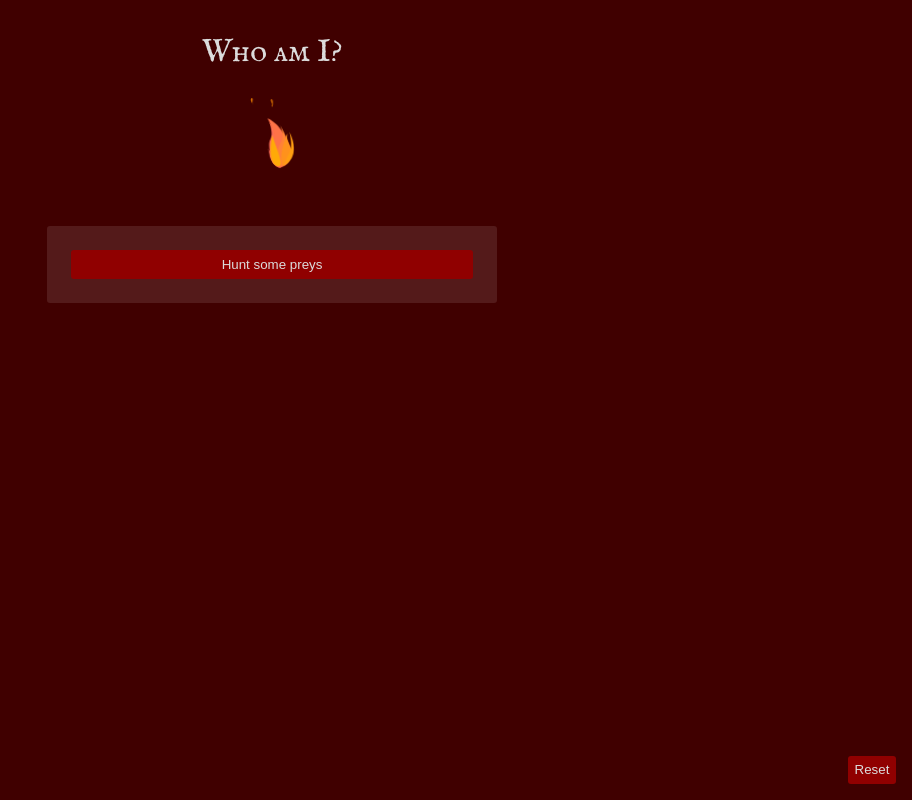
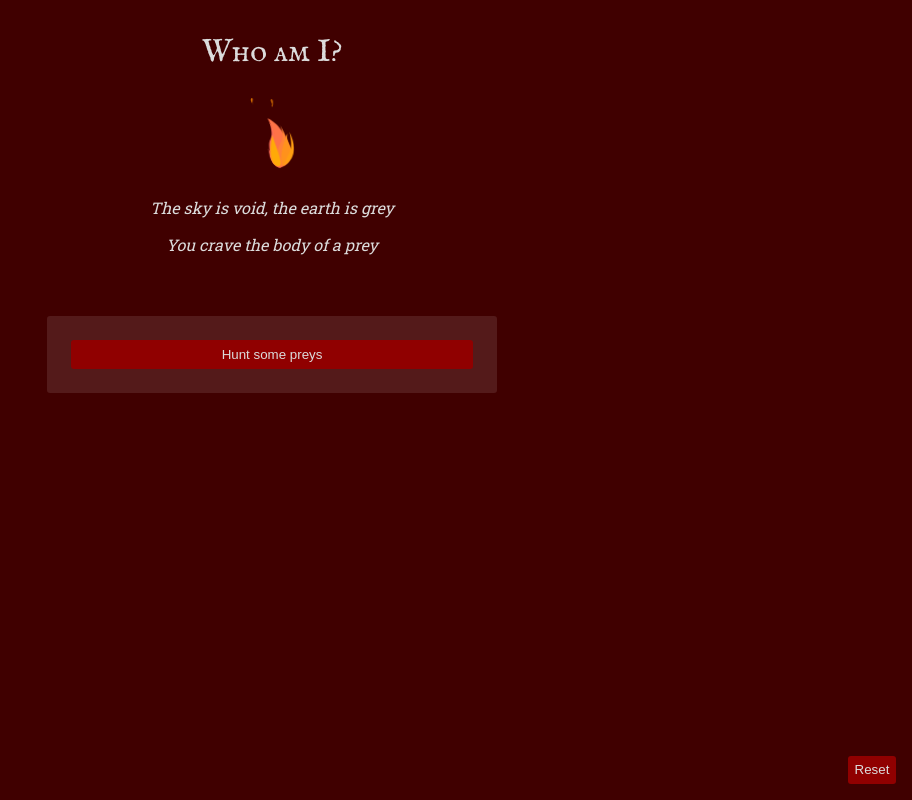
Before and after one commit to agateblue/demonology, a Vue app: page / in a window 1280 px wide. Shown: the whole page, without its empty margins (368-1280 px from the left). Built offline with nearby package versions, Linux system fonts and the light colour scheme.

Commit message:
Added prompts

```diff
--- a/src/App.vue
+++ b/src/App.vue
@@ -12,6 +12,13 @@
   <div class="text--center py-4">
     <h1 class="mt-4">Who am I?</h1>
     <fire></fire>
+    <div class="py-2" v-if="$store.getters['values']['prompts.current']">
+      <p v-for="(row, idx) in $store.getters['values']['prompts.current'].text" :key="idx">
+        <i>
+          {{ row }}
+        </i>
+      </p>
+    </div>
   </div>
   <div class="align-items--center justify-content--center mb-4 text--2">
     <number-badge
--- a/src/game.js
+++ b/src/game.js
@@ -43,6 +43,55 @@ function hasMinions ({state}) {
 function hasOccultists ({state}) {
   return state.current.occultists > 0
 }
+
+export const PROMPTS = [
+  {
+    text: [
+      'The sky is void, the earth is grey',
+      'You crave the body of a prey',
+    ],
+    condition ({state}) {
+      return state.total.souls === 0
+    }
+  },
+  {
+    text: [
+      'In a motion, you kill your first',
+      'A soul remains, so does your thirst',
+    ],
+    condition ({state}) {
+      return state.total.souls === 1
+    }
+  },
+  {
+    text: [
+      'You move around, spreading your doom',
+      'You find a whole world to consume',
+    ],
+    condition ({state}) {
+      return state.total.souls > 1
+    }
+  },
+  {
+    text: [
+      'A prey stays still, soon a minion',
+      'Witness the birth of your legion',
+    ],
+    condition ({get, state}) {
+      return state.lifetime.minions === 0 && state.current.souls >= get("minions.cost")
+    }
+  },
+  {
+    text: [
+      "Your armies advance, relentless",
+      "Gathering souls in the process",
+    ],
+    condition ({state}) {
+      return state.lifetime.minions > 0
+    }
+  },
+]
+
 
 export const UPGRADES = sortBy([
   {
@@ -195,6 +244,15 @@ export function computedValues({state}) {
     'occultists.perTick': () => {
       return get('minions.power.total') * state.current.occultists * get('occultists.basePower')
     },
+    'prompts.available': () => {
+      return PROMPTS.filter(p => {
+        return p.condition({state, get})
+      })
+    },
+    'prompts.current': () => {
+      let a = get('prompts.available')
+      return a[a.length - 1]
+    },
     // in milliseconds
     'tick.duration': () => {return 1000},
 
--- a/src/styles.css
+++ b/src/styles.css
@@ -91,7 +91,8 @@ h3:first-child,
 h4:first-child {
   margin-top: 0;
 }
-section > *:last-child {
+section > *:last-child, p:last-child
+{
   margin-bottom: 0
 }
 .narrow {
```
